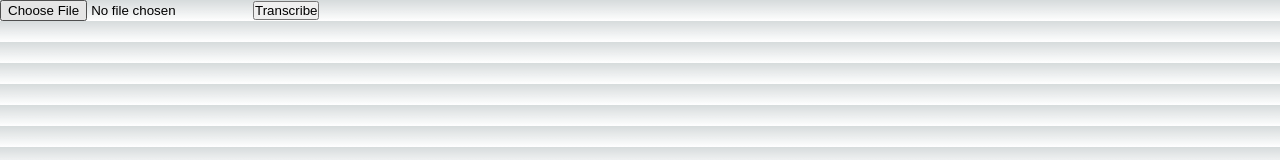
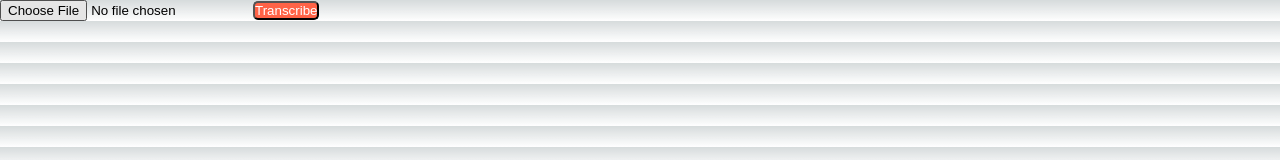
Before and after one commit to jgil325/testing_AssemblyAI_webUpload, a Next.js app: page / in a window 1280 px wide. Shown: the top 160 px of the page. Built offline with nearby package versions, Linux system fonts and the light colour scheme.

Commit message:
added styled components to allow those with css experience to be able to help in an easy way

```diff
--- a/package.json
+++ b/package.json
@@ -20,6 +20,10 @@
     "next": "13.1.5",
     "react": "18.2.0",
     "react-dom": "18.2.0",
+    "styled-components": "^5.3.6",
     "typescript": "4.9.4"
+  },
+  "devDependencies": {
+    "babel-plugin-styled-components": "^2.0.7"
   }
 }
--- a/src/pages/index.tsx
+++ b/src/pages/index.tsx
@@ -1,5 +1,12 @@
 import React, { useState } from "react";
 import axios from "axios";
+import styled from "styled-components";
+
+const TranscribeButton = styled.button`
+  color: white;
+  background: tomato;
+  border-radius: 5px;
+`;
 
 const AssemblyAiTranscribe: React.FC = () => {
   const axios = require("axios");
@@ -53,7 +60,8 @@ const AssemblyAiTranscribe: React.FC = () => {
   return (
     <div>
       <input type="file" onChange={handleFile} accept="audio/*" />
-      <button onClick={transcribe}>Transcribe</button>
+      {/* <button onClick={transcribe}>Transcribe</button> */}
+      <TranscribeButton onClick={transcribe}>Transcribe</TranscribeButton>
       <br />
       <div>{transcription}</div>
     </div>
--- a/src/styles/globals.css
+++ b/src/styles/globals.css
@@ -1,9 +1,9 @@
 :root {
   --max-width: 1100px;
   --border-radius: 12px;
-  --font-mono: ui-monospace, Menlo, Monaco, 'Cascadia Mono', 'Segoe UI Mono',
-    'Roboto Mono', 'Oxygen Mono', 'Ubuntu Monospace', 'Source Code Pro',
-    'Fira Mono', 'Droid Sans Mono', 'Courier New', monospace;
+  --font-mono: ui-monospace, Menlo, Monaco, "Cascadia Mono", "Segoe UI Mono",
+    "Roboto Mono", "Oxygen Mono", "Ubuntu Monospace", "Source Code Pro",
+    "Fira Mono", "Droid Sans Mono", "Courier New", monospace;
 
   --foreground-rgb: 0, 0, 0;
   --background-start-rgb: 214, 219, 220;
```
Also changed, not shown: .babelrc (added), 1 other file (tests, documents, lock files or other folders).
